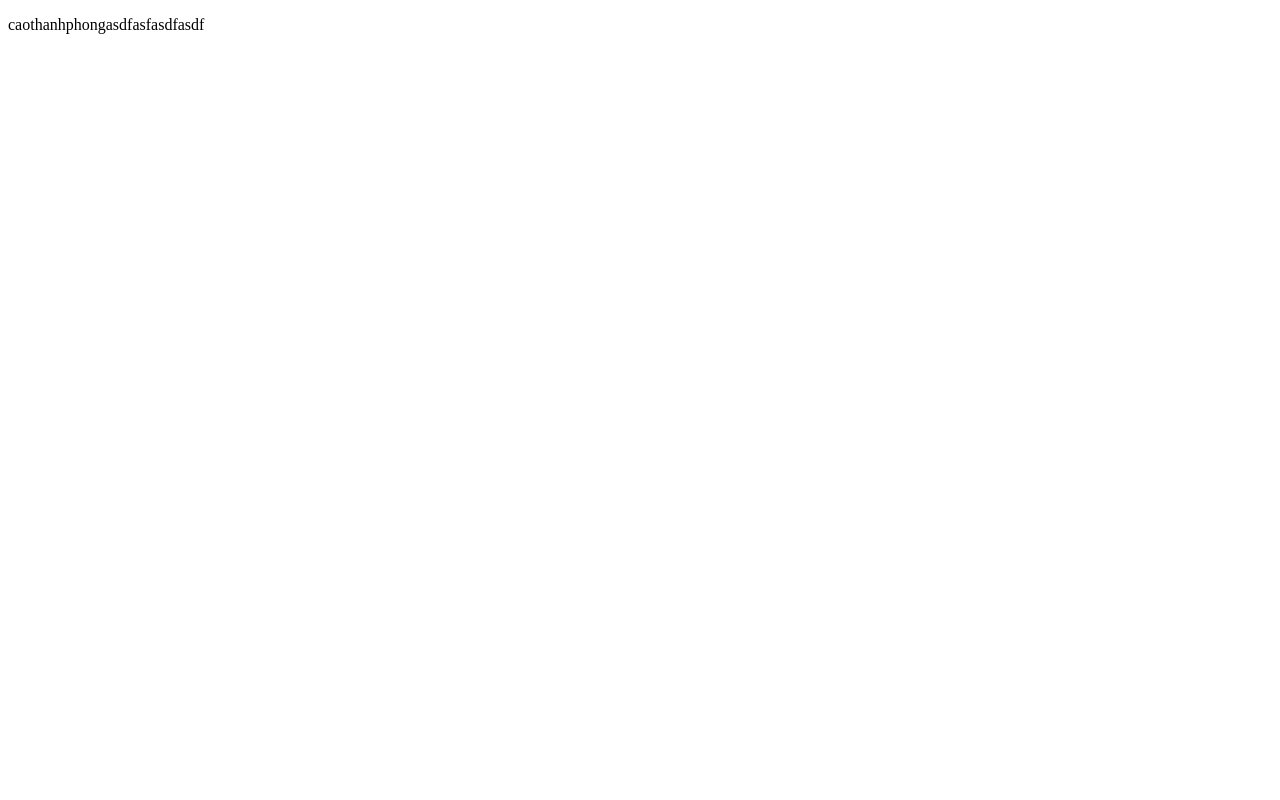
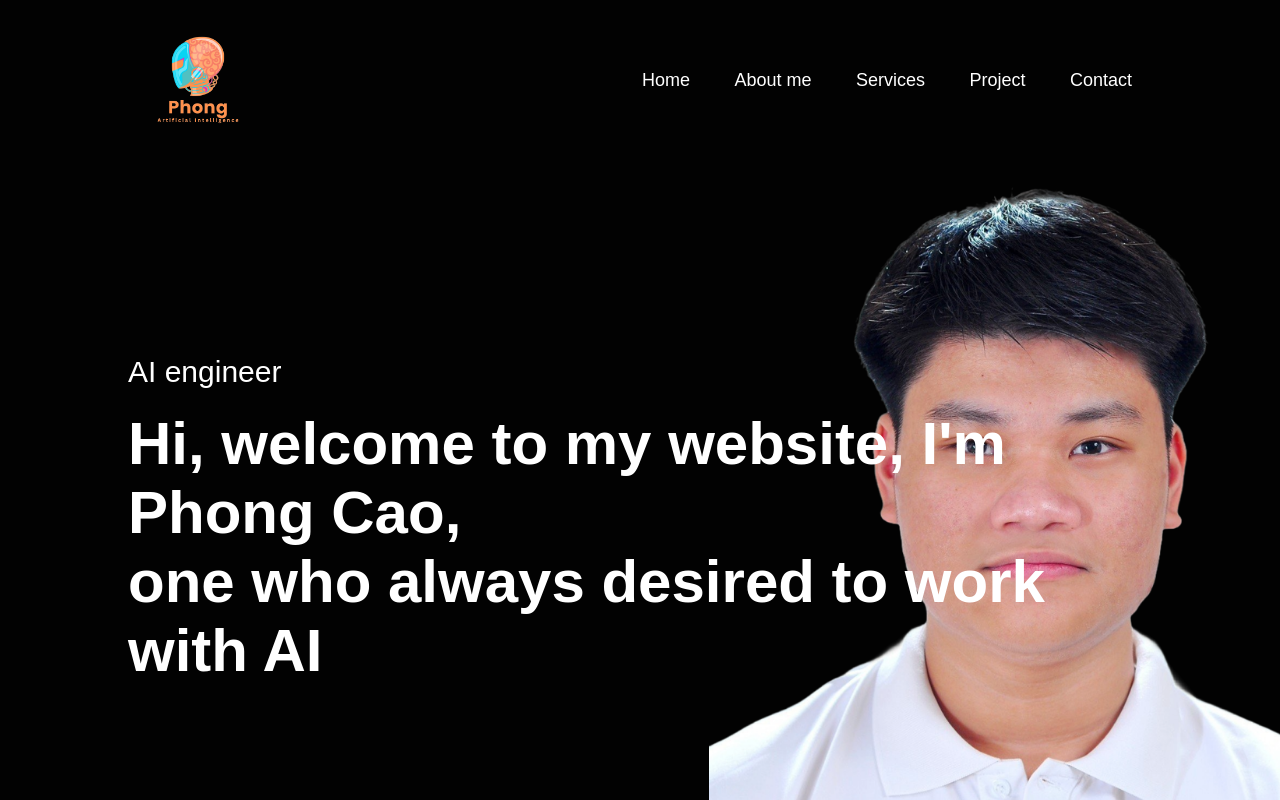
Before and after one commit to PhongCT1105/Personal_Website, a plain HTML site: page index.html in a window 1280 px wide. Drawn offline with Linux system fonts and the light colour scheme.

Commit message:
Finished first page of website

```diff
--- a/index.html
+++ b/index.html
@@ -2,10 +2,29 @@
 <html lang="en">
 <head>
     <meta charset="UTF-8">
+    <meta http-equiv="X-UA-Compatible" content="IE-edge">
     <meta name="viewport" content="width=device-width, initial-scale=1.0">
-    <title>Phong's website</title>
+    <title>Phong's Portfolio</title>
+    <link rel="stylesheet" href="style.css">
 </head>
 <body>
-        <p>caothanhphongasdfasfasdfasdf</p>
+    <div id="header">
+        <div class="container">
+            <nav>
+                <img src="images/logo.png" class="logo">
+                <ul>
+                    <li><a href="#">Home</a></li>
+                    <li><a href="#">About me</a></li>
+                    <li><a href="#">Services</a></li>
+                    <li><a href="#">Project</a></li>
+                    <li><a href="#">Contact</a></li>
+                </ul>
+            </nav>
+            <div class="header-text">
+                <p>AI engineer</p>
+                <h1>Hi, welcome to my website, I'm Phong Cao,<br> one who always desired to work with AI</h1>
+            </div>
+        </div>
+    </div>
 </body>
 </html>
--- a/style.css
+++ b/style.css
@@ -6,6 +6,70 @@
 }
 
 body {
-    background: #08080808;
+    background: #00000008;
     color: #fff;
 }
+
+#header {
+    width: 100%;
+    height: 100vh;
+    background-image: url(images/background.png);
+    background-size: cover;
+    background-position: center;
+}
+
+.container {
+    padding: 10px 10%;
+}
+
+nav {
+    display: flex;
+    align-items: center;
+    justify-content: space-between;
+    flex-wrap: wrap;
+}
+
+.logo {
+    width: 140px;
+}
+
+/* Make horizontal menu */
+nav ul li {
+    display: inline-block;
+    list-style: none;
+    margin: 10px 20px;
+}
+
+/* Menu */
+nav ul li a{
+    color: white;
+    text-decoration: none;
+    font-size: 18px;
+    position: relative;
+}
+
+/* Line under the menu */
+nav ul li a::after{
+    content: '';
+    width: 0;
+    height: 3px;
+    background: #FFA500;
+    position: absolute;
+    left: 0;
+    bottom: -6px;
+    transition: 0.5s;
+}
+
+nav ul li a:hover::after{
+    width: 100%;
+}
+
+.header-text {
+    margin-top: 20%;
+    font-size: 30px;
+}
+
+.header-text h1{
+    margin-top: 20px;
+    font-size: 60px;
+}
```
Also changed, not shown: function.js (deleted), images/background.png (added), images/logo.png (added), scripts.js (added).
